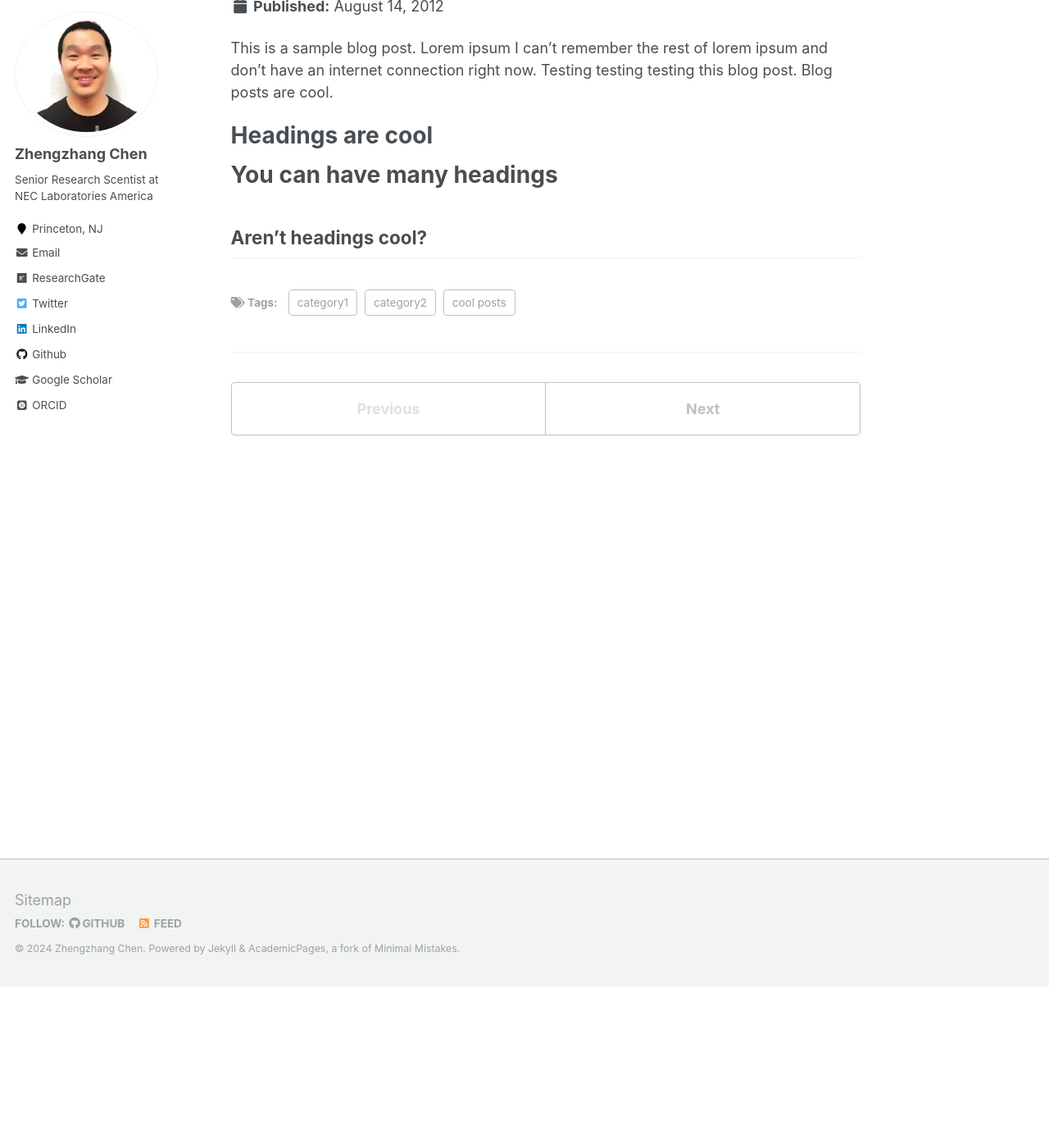
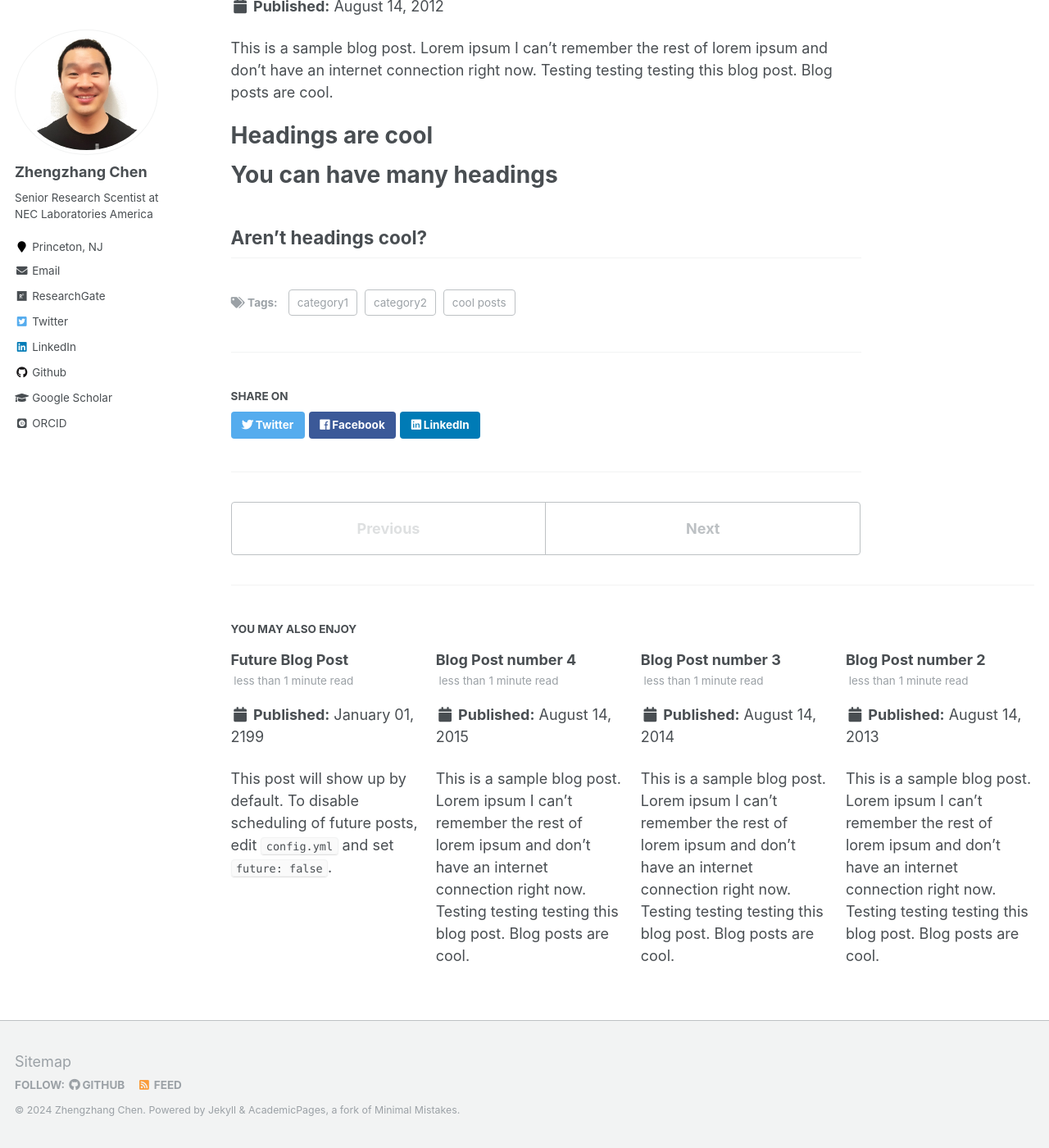
Before and after one commit to zhengzhangchen/zhengzhangchen.github.io, a Jekyll site: the page built from _posts/2012-08-14-blog-post-1.md, in a window 1280 px wide and 1400 px high, scrolled down 197 px. Shown: the whole window at 82% size. Built offline with Jekyll 4.4.1, drawn with Linux system fonts in a browser that asks for light colours; some web fonts are replaced; part of the change alters nothing that is shown.

Commit message:
Update _config.yml

```diff
--- a/_config.yml
+++ b/_config.yml
@@ -199,9 +199,9 @@ defaults:
       layout: single
       author_profile: true
       read_time: true
-      comments: false
-      share: false
-      related: false
+      comments: true
+      share: true
+      related: true
   # _pages
   - scope:
       path: ""
```
